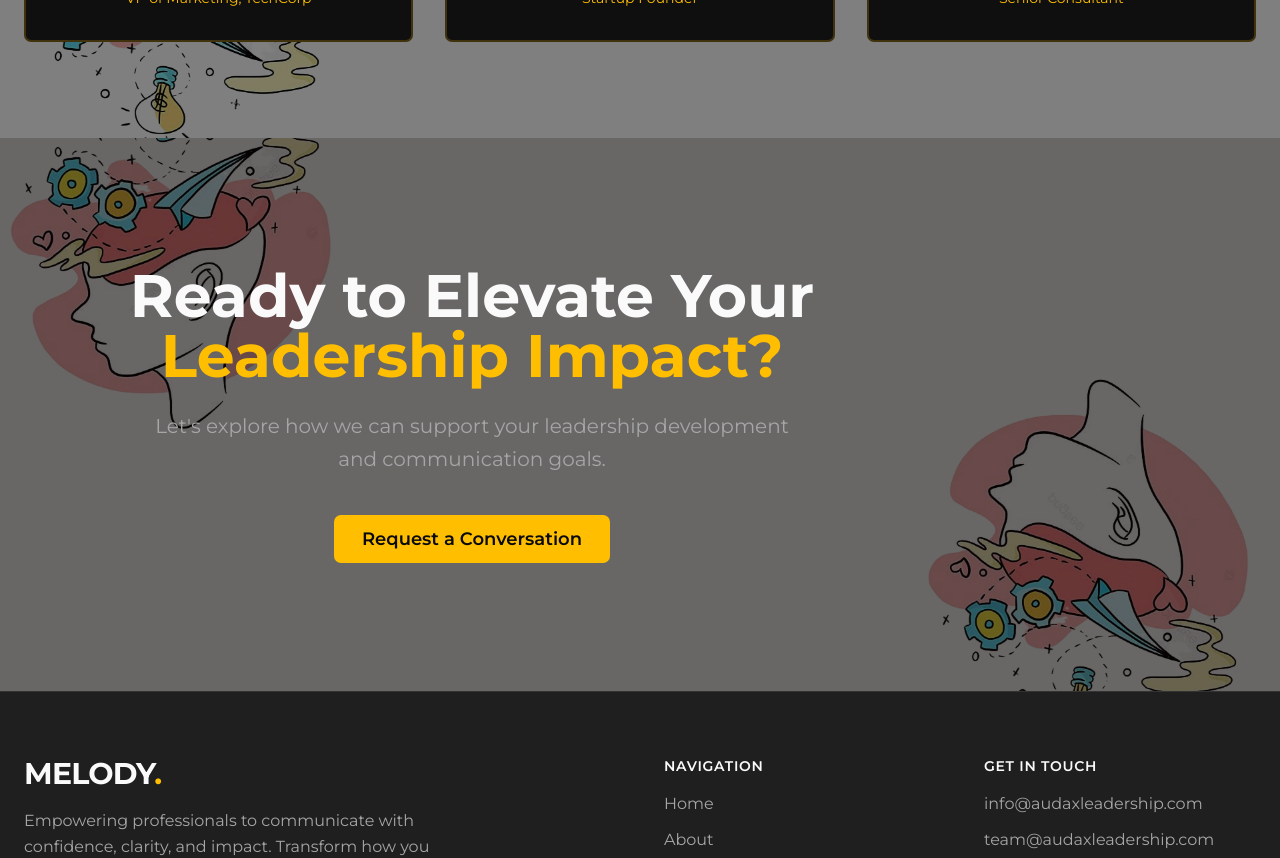
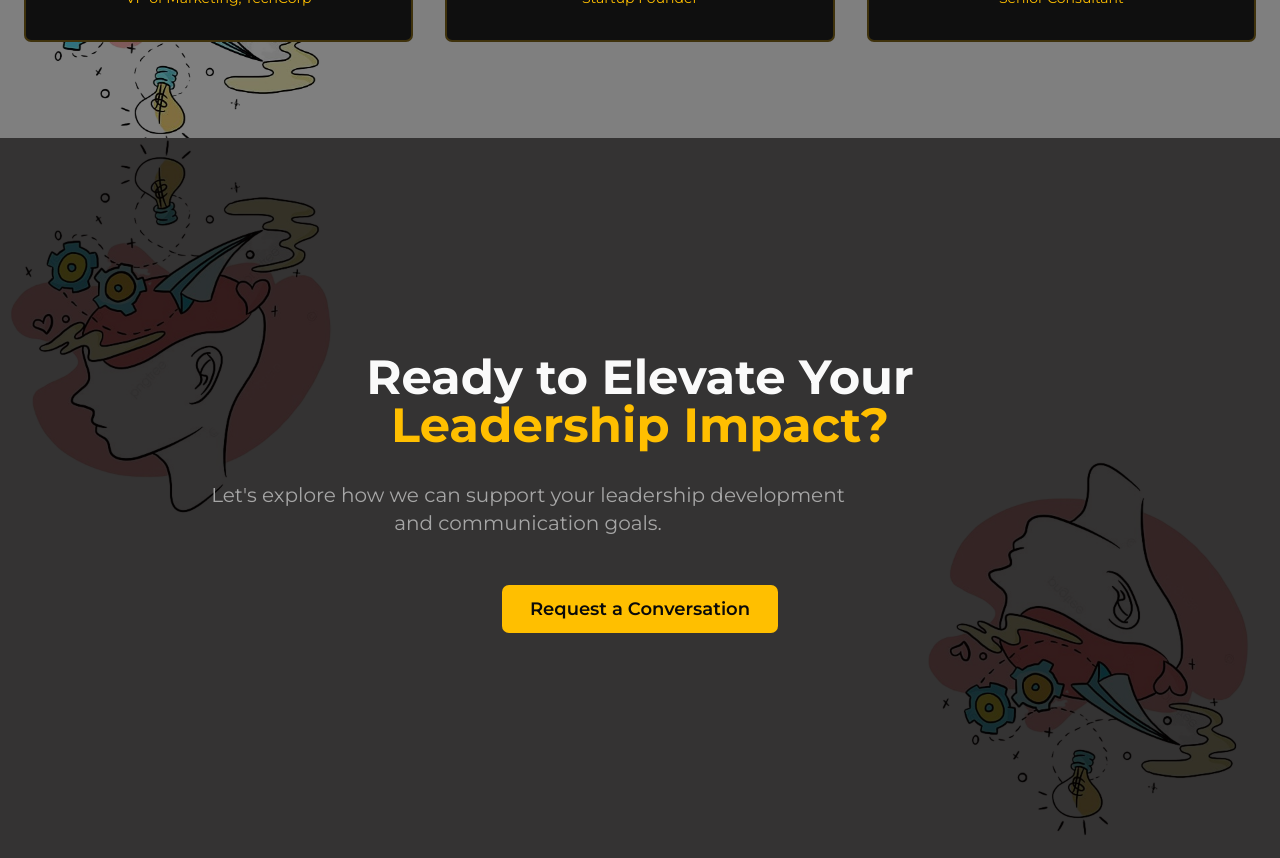
Before and after one commit to marllowscott/melody-s-sanctuary-1, a React (Vite) app: page / in a window 1280 px wide. Shown: the part 3180-4038 px from the top of the page. Built offline with nearby package versions, Linux system fonts and the light colour scheme; the HTML template or start-up script is replaced by a standard one.

Commit message:
final adjustments for reveal

```diff
--- a/src/components/home/CTA.tsx
+++ b/src/components/home/CTA.tsx
@@ -4,18 +4,29 @@ import { Button } from "@/components/ui/button";
 const CTA = () => {
   console.log('CTA component rendering');
   return (
-    <section className="py-32 bg-none md:bg-[url('/pre-footer.png')] bg-cover bg-center relative overflow-hidden">
+    <section className="relative min-h-[100vh] md:min-h-[90vh] flex items-center overflow-hidden bg-none md:bg-[url('/pre-footer.png')] bg-cover bg-center">
 
-      <div className="mx-auto px-6 relative z-10 w-full max-w-full">
-        <div className="max-w-4xl lg:mr-12 text-center">
-          <h2 className="text-4xl md:text-6xl font-bold text-foreground mb-6 leading-tight">
-            Ready to Elevate Your
+      {/* Background Overlay */}
+      <div className="absolute inset-0 bg-black/50 z-10" />
+
+      {/* Content */}
+      <div className="container mx-auto px-6 relative z-20">
+        <div className="flex items-center justify-center">
+          <div className="max-w-4xl text-center">
+            {/* Main Headline */}
+            <h1 className="text-4xl md:text-5xl lg:text-5xl font-bold leading-[0.95] mb-8 opacity-0 animate-fade-up delay-100">
+              <span className="text-foreground">Ready to Elevate Your</span>
               <br />
               <span className="text-primary">Leadership Impact?</span>
-          </h2>
-          <p className="text-xl text-muted-foreground leading-relaxed mb-10 max-w-full md:max-w-2xl mx-auto">
+            </h1>
+
+            {/* Subheadline */}
+            <p className="text-lg md:text-xl text-muted-foreground max-w-full md:max-w-2xl leading-relaxed mb-12 opacity-0 animate-fade-up delay-200">
               Let's explore how we can support your leadership development and communication goals.
             </p>
+
+            {/* CTAs */}
+            <div className="flex justify-center opacity-0 animate-fade-up delay-300 mb-[10px]">
               <Button
                 asChild
                 size="lg"
@@ -27,6 +38,8 @@ const CTA = () => {
               </Button>
             </div>
           </div>
+        </div>
+      </div>
     </section>
   );
 };
--- a/src/components/home/Testimonials.tsx
+++ b/src/components/home/Testimonials.tsx
@@ -27,7 +27,7 @@ const Testimonials = () => {
         {/* Header */}
         <div className="text-center max-w-3xl mx-auto mb-16">
           <p className="text-primary font-semibold tracking-[0.3em] text-sm mb-4">CLIENT STORIES</p>
-          <h2 className="text-4xl md:text-5xl font-bold text-foreground mb-6">
+          <h2 className="text-2xl md:text-5xl font-bold text-foreground mb-6 text-center md:text-left">
             Voices of Transformation
           </h2>
         </div>
--- a/src/pages/About.tsx
+++ b/src/pages/About.tsx
@@ -31,7 +31,7 @@ const About = () => {
     <Layout>
       {/* Hero Section */}
       <section className="py-24 bg-background">
-        <div className="container mx-auto px-6">
+        <div className="px-6 relative z-10 w-full max-w-full h-full flex flex-col justify-center items-center">
           <div className="grid grid-cols-1 lg:grid-cols-2 gap-16 items-center">
             {/* Content */}
             <div className="text-center md:text-left -mt-[70px] md:mt-0">
@@ -61,7 +61,6 @@ const About = () => {
                   className="w-full h-full object-cover"
                 />
               </div>
-              <div className="absolute -bottom-6 -left-6 w-32 h-32 bg-primary rounded-lg -z-10" />
             </div>
           </div>
         </div>
@@ -100,13 +99,13 @@ const About = () => {
       </section>
 
       {/* CTA Section */}
-      <section className="py-24 bg-secondary">
-        <div className="container mx-auto px-6">
-          <div className="max-w-4xl lg:mr-12 text-center">
+      <section className="py-24 md:py-0 md:h-screen md:flex md:justify-center md:items-center bg-secondary relative overflow-hidden">
+        <div className="w-full h-full flex items-center justify-center px-6">
+          <div className="max-w-4xl text-center">
             <h2 className="text-2xl md:text-5xl font-bold text-foreground mb-6">
               Ready to Partner
               <br />
-              <span className="block text-center">?</span>
+              <span className="block">?</span>
             </h2>
             <p className="text-lg text-muted-foreground leading-relaxed mb-10">
               If you're developing leaders, strengthening client-facing capability or looking for a speaker, we would be glad to explore how we can support your goals.
@@ -116,9 +115,7 @@ const About = () => {
               size="lg"
               className="rounded-lg bg-primary text-primary-foreground hover:bg-primary/90 font-semibold text-lg px-7 py-6 group"
             >
-              <Link to="/contact">
-                Request a Conversation
-              </Link>
+              <Link to="/contact">Request a Conversation</Link>
             </Button>
           </div>
         </div>
--- a/src/pages/Services.tsx
+++ b/src/pages/Services.tsx
@@ -85,7 +85,7 @@ const ServicesPage = () => {
             <p className="text-primary font-semibold tracking-[0.3em] text-sm mb-4">
               OUR WORK
             </p>
-            <h1 className="text-4xl md:text-6xl font-bold text-foreground mb-6 leading-tight break-words opacity-0 animate-fade-up delay-100">
+            <h1 className="text-2xl md:text-5xl font-bold text-foreground mb-6 leading-tight break-words opacity-0 animate-fade-up delay-100 text-center">
               Practical, Application-Driven
               <br />
               <span className="text-primary">Programmes</span>
@@ -99,14 +99,13 @@ const ServicesPage = () => {
 
       {/* What You Get Section */}
       <section className="py-24 bg-secondary">
-        <div className="container mx-auto px-6">
+        <div className="px-6 relative z-10 w-full max-w-full h-full flex flex-col justify-center items-center">
           <div className="grid grid-cols-1 lg:grid-cols-2 gap-16 items-center">
             {/* Content */}
             <div className="text-center md:text-left">
               <p className="text-primary font-semibold tracking-[0.3em] text-sm mb-4">CORPORATE PROGRAMMES</p>
-              <h2 className="text-2xl md:text-5xl font-bold text-foreground mb-6 text-center">
+              <h2 className="text-2xl md:text-5xl font-bold text-foreground mb-6 text-center md:text-left">
                 Leadership<br />
-                ?<br />
                 Communication<br />
                 Development
               </h2>
@@ -135,7 +134,6 @@ const ServicesPage = () => {
                   className="w-full h-full object-cover"
                 />
               </div>
-              <div className="absolute -top-6 -right-6 w-32 h-32 bg-primary rounded-lg -z-10" />
             </div>
           </div>
         </div>
@@ -231,9 +229,9 @@ const ServicesPage = () => {
       </section>
 
       {/* CTA Section */}
-      <section className="py-24 bg-none md:bg-[url('/pre-footer.png')] bg-cover bg-center">
-        <div className="container mx-auto px-6">
-          <div className="max-w-4xl lg:mr-12 text-center">
+      <section className="py-24 md:py-0 md:h-screen md:flex md:justify-center md:items-center bg-none md:bg-[url('/pre-footer.png')] bg-cover bg-center relative overflow-hidden">
+        <div className="w-full h-full flex items-center justify-center px-6">
+          <div className="max-w-4xl text-center">
             <h2 className="text-4xl md:text-5xl font-bold text-foreground mb-6">
               Ready to Partner
               <br />
```
Lines whose indentation alone changed are shown as unchanged.
